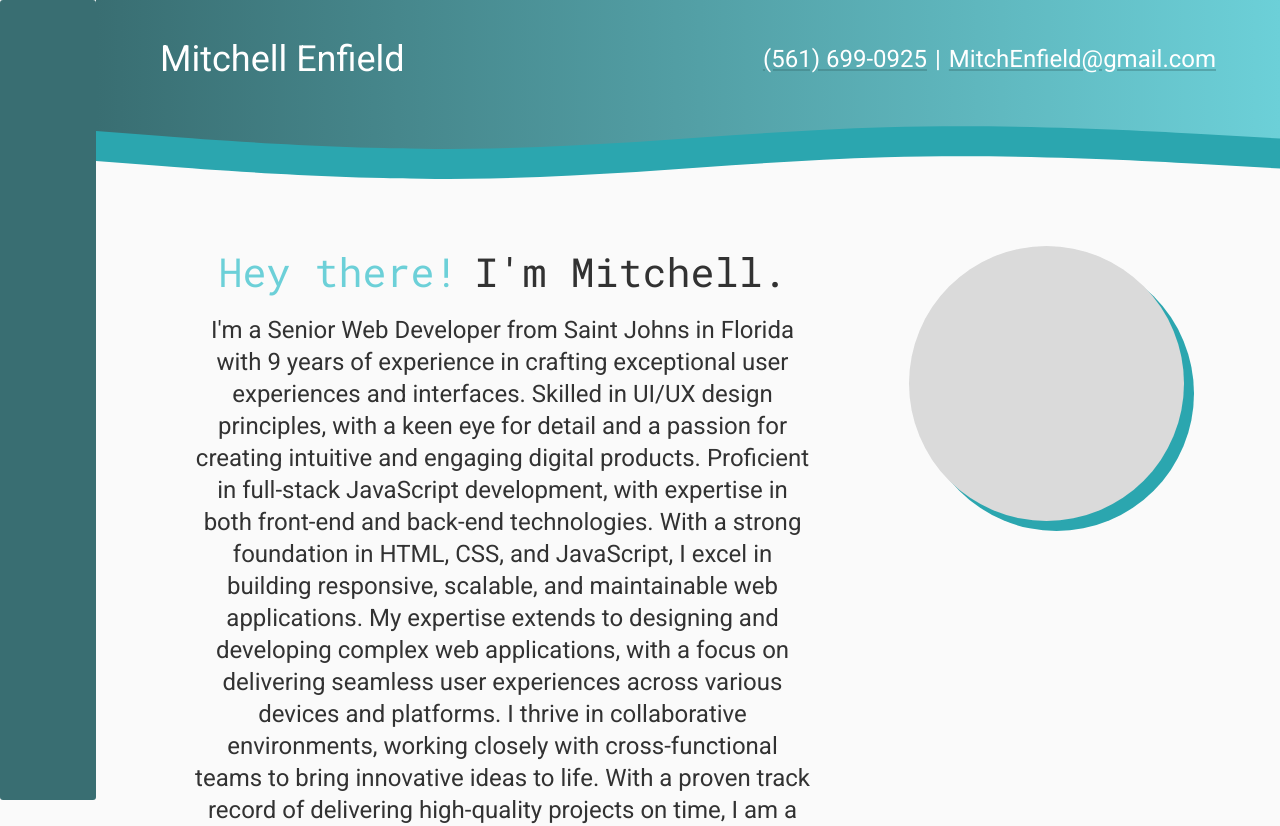
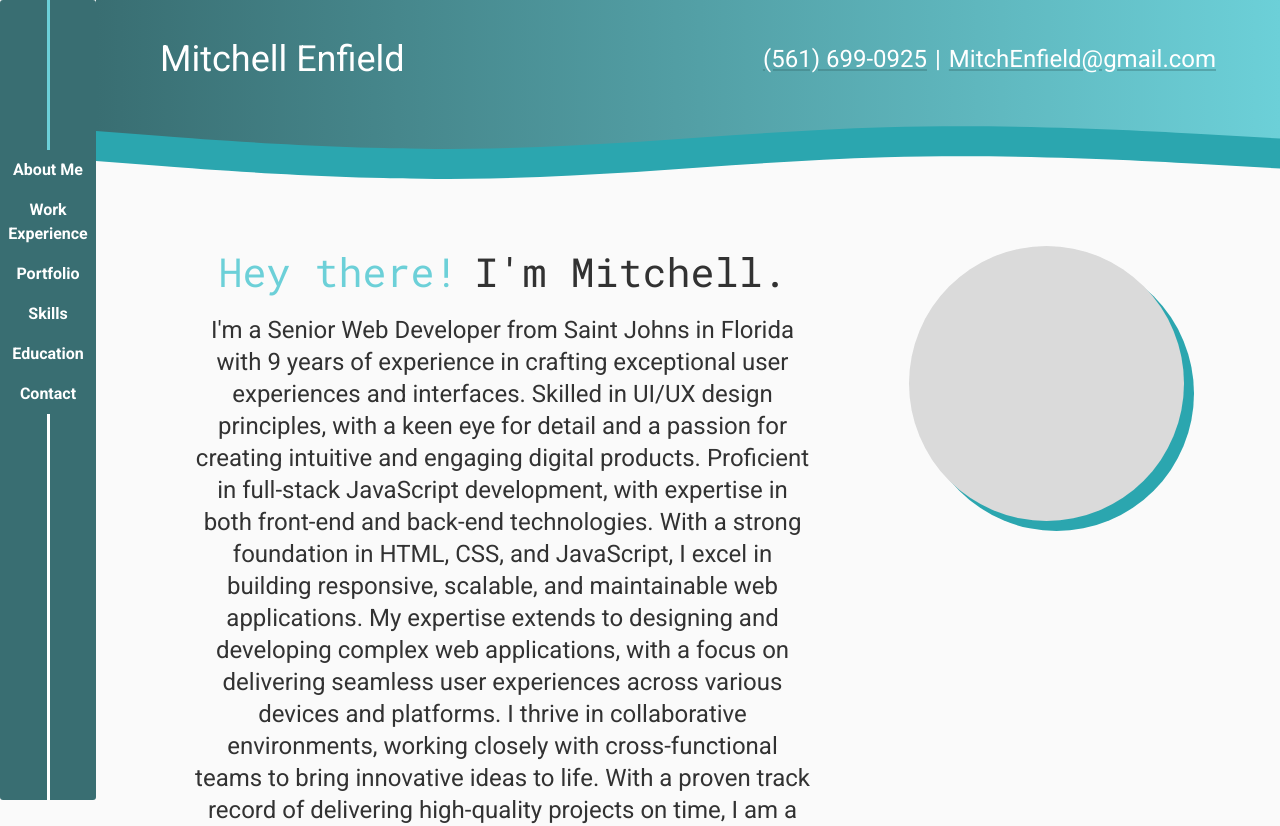
Before and after one commit to MEnfield/Resume, a React (Vite) app: page / in a window 1280 px wide. Shown: the top 826 px of the page. Built offline with nearby package versions, Linux system fonts and the light colour scheme.

Commit message:
Created sidenav links

```diff
--- a/src/App.jsx
+++ b/src/App.jsx
@@ -7,9 +7,13 @@ import Projects from "./views/Projects";
 import Skills from "./views/Skills";
 import Education from "./views/Education";
 import Footer from "./views/Footer";
+import { useState } from "react";
+import { sidenavLinks } from "./data/data";
 
-function App() {
+const App = () => {
   const drawerWidth = "96px";
+
+  const [activeSection, setActiveSection] = useState(sidenavLinks[0].url);
 
   return (
     <Box
@@ -43,6 +47,6 @@ function App() {
       </Grid>
     </Box>
   );
-}
+};
 
 export default App;
--- a/src/data/data.tsx
+++ b/src/data/data.tsx
@@ -1,4 +1,4 @@
-import { Project, Work } from "./types";
+import { Project, SidenavLink, Work } from "./types";
 import SimplifiLogo from "../assets/simplifi_logo.svg";
 import HealthNetworkLogo from "../assets/healthnetwork_logo.svg";
 import BidtellectLogo from "../assets/bidtellect_logo.svg";
@@ -91,3 +91,12 @@ export const skills: string[] = [
   "REST API",
   "Figma",
 ];
+
+export const sidenavLinks: SidenavLink[] = [
+  { url: "#about-me", label: "About Me" },
+  { url: "#work-experience", label: "Work Experience" },
+  { url: "#portfolio", label: "Portfolio" },
+  { url: "#skills", label: "Skills" },
+  { url: "#education", label: "Education" },
+  { url: "#contact", label: "Contact" },
+];
--- a/src/data/types.tsx
+++ b/src/data/types.tsx
@@ -15,3 +15,8 @@ export type Project = {
   figmaUrl: string;
   previewUrl: string;
 };
+
+export type SidenavLink = {
+  url: string;
+  label: string;
+};
--- a/src/views/Projects.tsx
+++ b/src/views/Projects.tsx
@@ -15,7 +15,7 @@ const Projects: FC = ({}) => {
   return (
     <Box
       component="section"
-      id="projects"
+      id="portfolio"
       sx={(theme) => ({
         p: theme.spacing(8, 12),
         borderTop: (theme) => `3px dotted ${theme.palette.tertiary.main}`,
--- a/src/views/SideNav.tsx
+++ b/src/views/SideNav.tsx
@@ -1,5 +1,6 @@
-import { Box, Drawer, Grid, Typography } from "@mui/material";
+import { Box, Drawer, Grid, Link, Typography } from "@mui/material";
 import { FC, useState } from "react";
+import { sidenavLinks } from "../data/data";
 
 const SideNav: FC<{ drawerWidth: number }> = ({ drawerWidth }) => {
   // Component variables
@@ -24,7 +25,42 @@ const SideNav: FC<{ drawerWidth: number }> = ({ drawerWidth }) => {
       }}
       variant="permanent"
       anchor="left"
-    />
+    >
+      <Grid container direction="column" height="100%">
+        <Grid height={150} alignSelf="center">
+          <Box
+            sx={{ width: "1px" }}
+            height="100%"
+            borderLeft={(theme) => `3px solid ${theme.palette.secondary.main}`}
+          />
+        </Grid>
+        <Grid container direction="column">
+          {sidenavLinks.map((link, index) => (
+            <Grid key={link.label}>
+              <Link href={link.url} color="text.primary" underline="none">
+                <Box textAlign="center" p={(theme) => theme.spacing(1, 0)}>
+                  <Typography
+                    fontSize={16}
+                    lineHeight="24px"
+                    color="white.main"
+                    fontWeight="bold"
+                  >
+                    {link.label}
+                  </Typography>
+                </Box>
+              </Link>
+            </Grid>
+          ))}
+        </Grid>
+        <Grid size="grow" alignSelf="center">
+          <Box
+            sx={{ width: "1px" }}
+            height="100%"
+            borderLeft={(theme) => `3px solid white`}
+          />
+        </Grid>
+      </Grid>
+    </Drawer>
   );
 };
 
```
